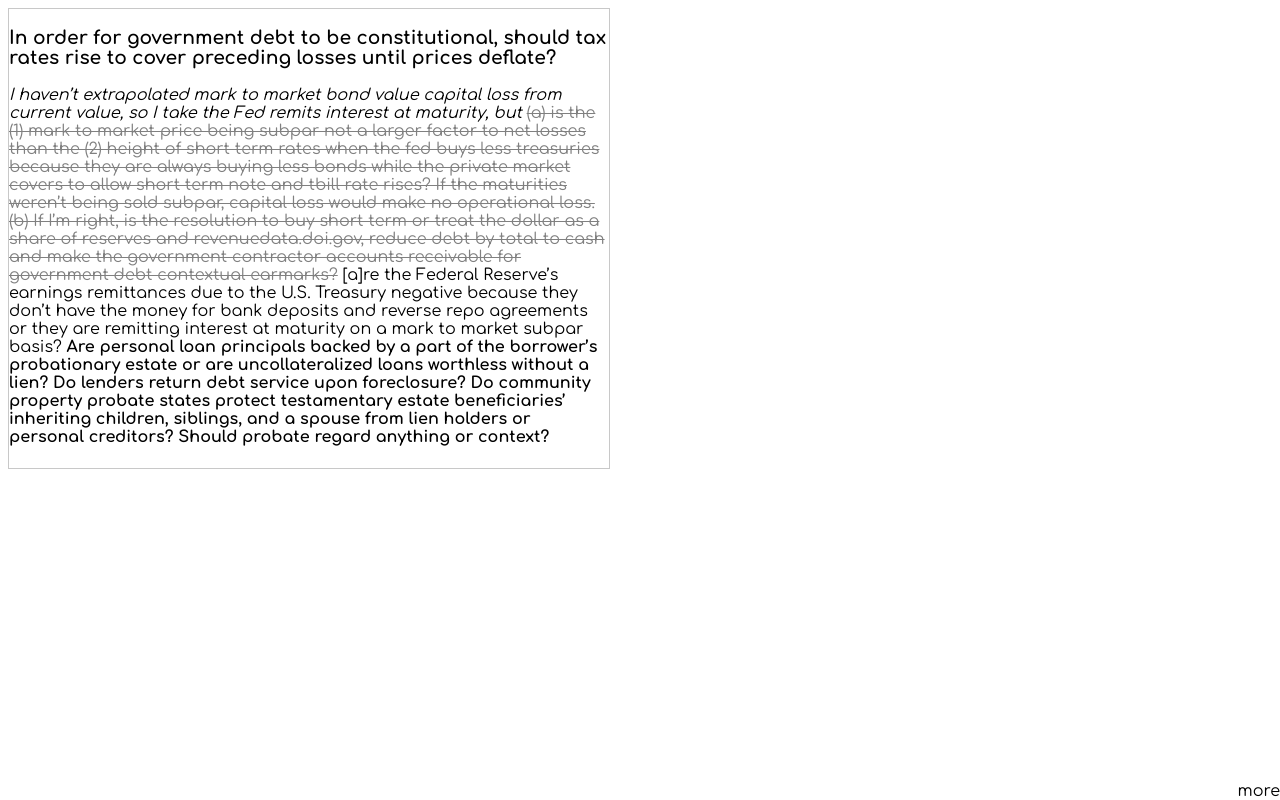
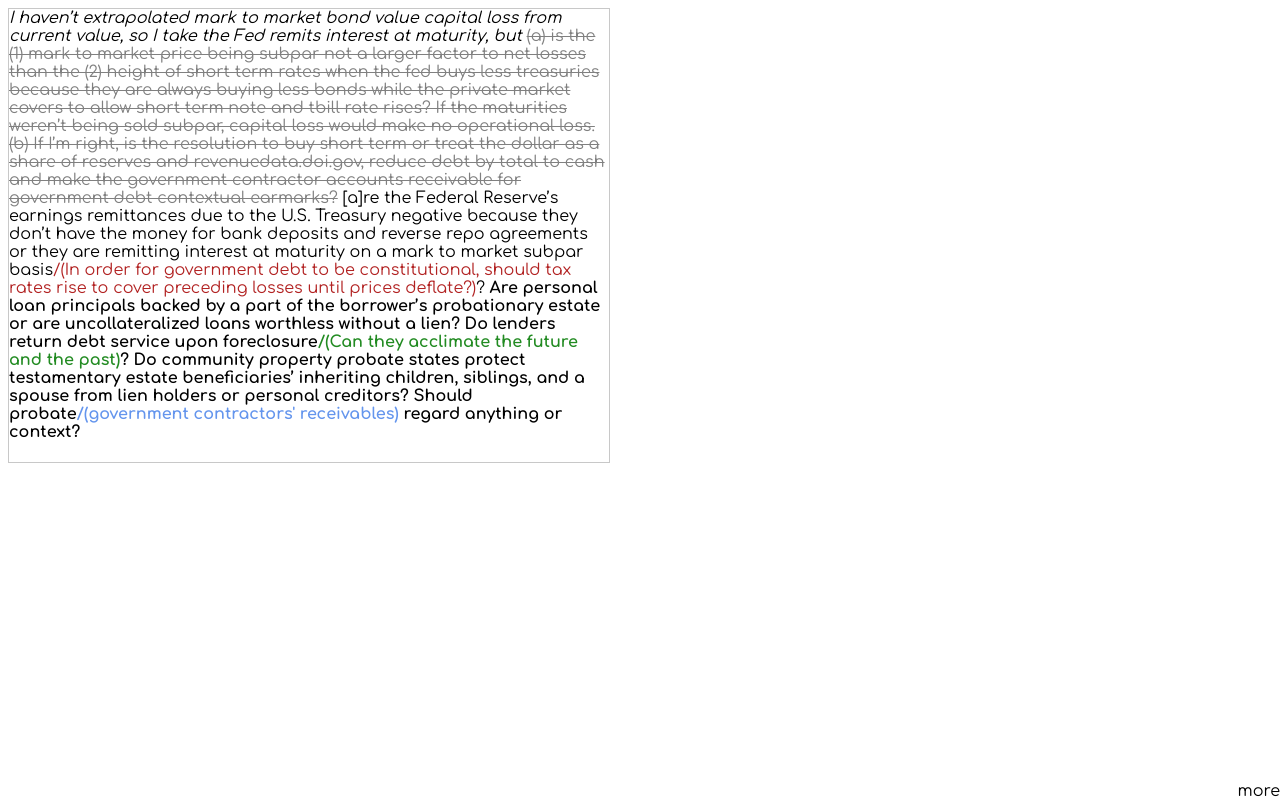
Before and after one commit to NickCarducci/tax-security-first, a React (Create React App) app: page / in a window 1280 px wide. Built offline with nearby package versions, Linux system fonts and the light colour scheme.

Commit message:
Update Basic.js

```diff
--- a/src/Basic.js
+++ b/src/Basic.js
@@ -121,10 +121,6 @@ export default class Basic extends React.Component {
           cursor: "pointer"
         }}
       >
-        <h3>
-          In order for government debt to be constitutional, should tax rates
-          rise to cover preceding losses until prices deflate?
-        </h3>
         <i>
           I haven’t extrapolated mark to market bond value capital loss from
           current value, so I take the Fed remits interest at maturity, but
@@ -150,14 +146,26 @@ export default class Basic extends React.Component {
         {space}[a]re the Federal Reserve’s earnings remittances due to the U.S.
         Treasury negative because they don’t have the money for bank deposits
         and reverse repo agreements or they are remitting interest at maturity
-        on a mark to market subpar basis?{space}
+        on a mark to market subpar basis
+        <span style={{ color: "firebrick" }}>
+          /(In order for government debt to be constitutional, should tax rates
+          rise to cover preceding losses until prices deflate?)
+        </span>
+        ?{space}
         <b>
           Are personal loan principals backed by a part of the borrower’s
           probationary estate or are uncollateralized loans worthless without a
-          lien? Do lenders return debt service upon foreclosure? Do community
-          property probate states protect testamentary estate beneficiaries’
-          inheriting children, siblings, and a spouse from lien holders or
-          personal creditors? Should probate regard anything or context?
+          lien? Do lenders return debt service upon foreclosure
+          <span style={{ color: "forestgreen" }}>
+            /(Can they acclimate the future and the past{/*reduce */})
+          </span>
+          ? Do community property probate states protect testamentary estate
+          beneficiaries’ inheriting children, siblings, and a spouse from lien
+          holders or personal creditors? Should probate
+          <span style={{ color: "cornflowerblue" }}>
+            /(government contractors' receivables)
+          </span>
+          {space}regard anything or context?
         </b>
         <h4>
           {/* <a href="https://www.ssa.gov/oact/ProgData/tsOps.html">
```
